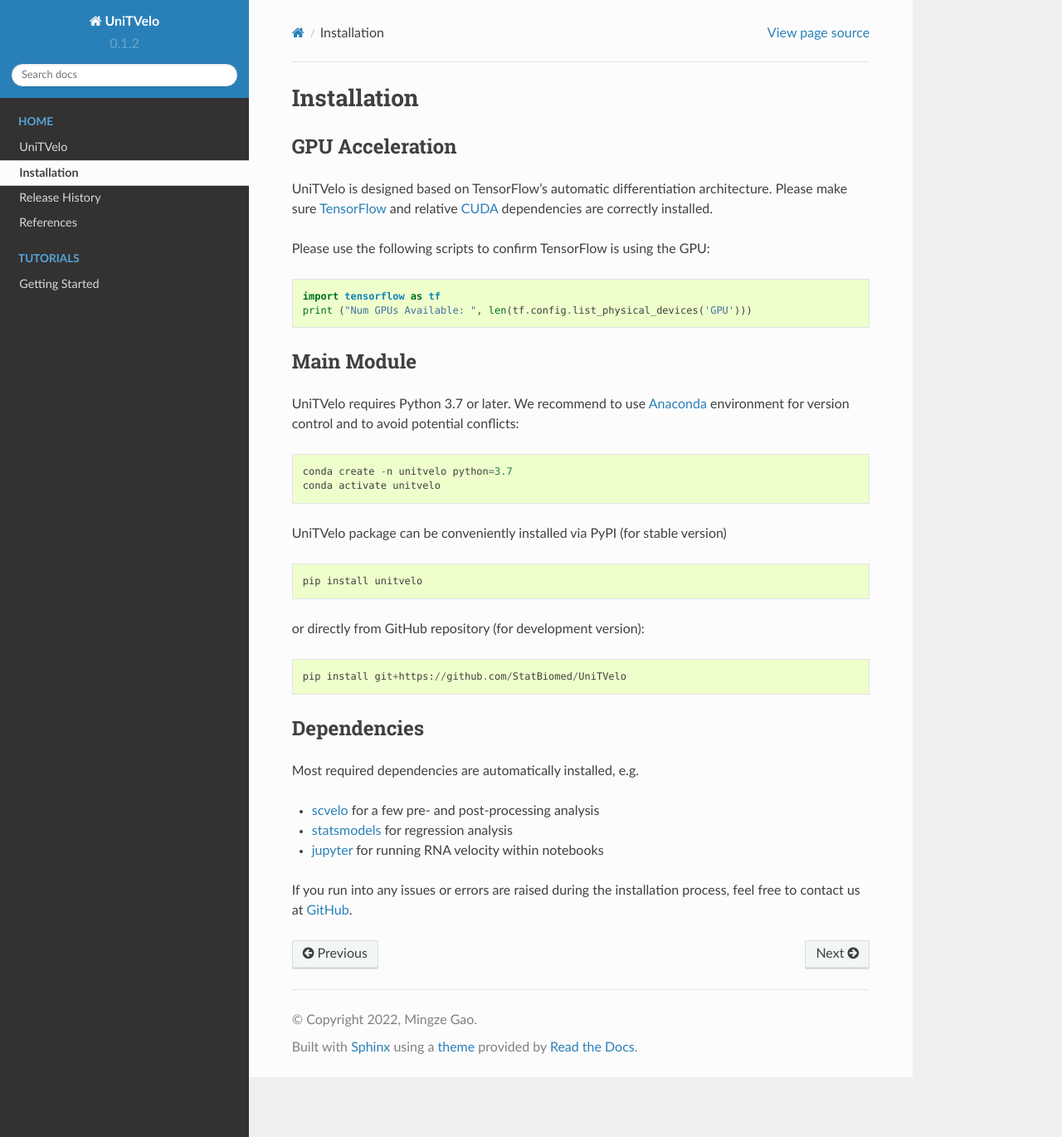
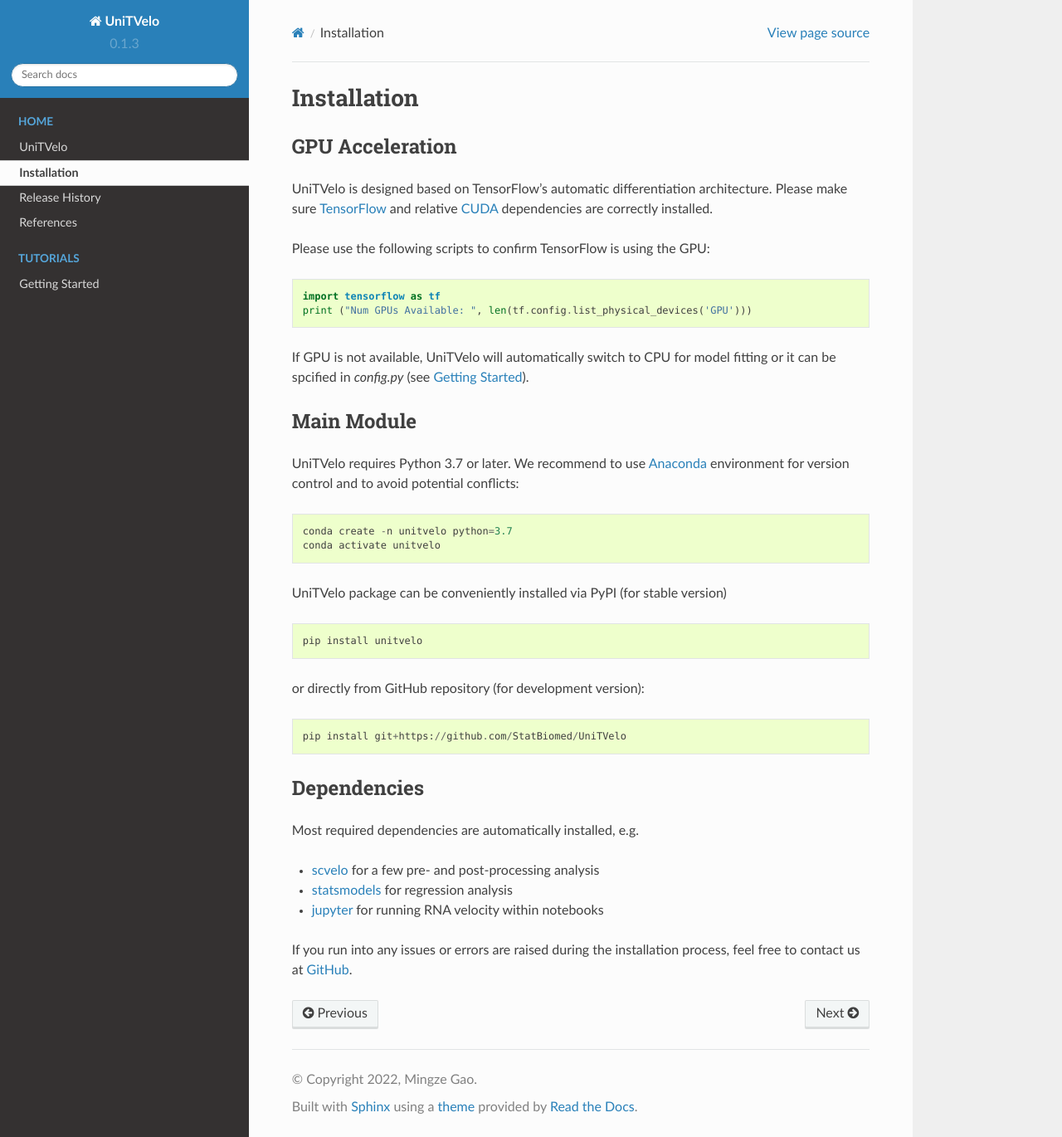
Before and after one commit to StatBiomed/UniTVelo, a Sphinx documentation site: the page built from docs/install.rst, in a window 1280 px wide and 1370 px high. Shown: the whole window at 83% size. Built offline with Sphinx 7.4.7 and the Read the Docs theme 2.0.0, drawn with Linux system fonts in a browser that asks for light colours; pages that are not in the unit, such as notebooks, are missing from menus; the version number is read from the project's files by our own code.

```diff
--- a/docs/install.rst
+++ b/docs/install.rst
@@ -11,6 +11,8 @@ Please use the following scripts to confirm TensorFlow is using the GPU::
 
     import tensorflow as tf
     print ("Num GPUs Available: ", len(tf.config.list_physical_devices('GPU')))
+
+If GPU is not available, UniTVelo will automatically switch to CPU for model fitting or it can be spcified in `config.py` (see `Getting Started`_).
 
 Main Module
 -----------
@@ -44,3 +46,4 @@ If you run into any issues or errors are raised during the installation process,
 .. _CUDA: https://developer.nvidia.com/cuda-downloads
 .. _Anaconda: https://www.anaconda.com/
 .. _GitHub: https://github.com/StatBiomed/UniTVelo
+.. _`Getting Started`: getting_started
--- a/docs/release.rst
+++ b/docs/release.rst
@@ -1,5 +1,10 @@
 Release History
 ===============
+
+Version 0.1.3
+-------------
+- Support CPU mode for model fitting
+- Fix bugs in documentations
 
 Version 0.1.2
 -------------
--- a/setup.py
+++ b/setup.py
@@ -21,7 +21,7 @@ REQUIRED = [
     'IProgress',
     'ipywidgets',
     'jupyter',
-    'tensorflow'
+    'tensorflow>=2.4.1'
 ]
 
 here = os.path.abspath(os.path.dirname(__file__))
@@ -30,7 +30,7 @@ with io.open(os.path.join(here, 'README.md'), encoding='utf-8') as f:
 
 setup(
     name='unitvelo',
-    version='0.1.2',
+    version='0.1.3',
     # use_scm_version=True,
     # setup_requires=['setuptools_scm'],
 
```
Also changed, not shown: README.md (+4 -0 lines), docs/getting_started.rst (+5 -3 lines), 3 other files.
